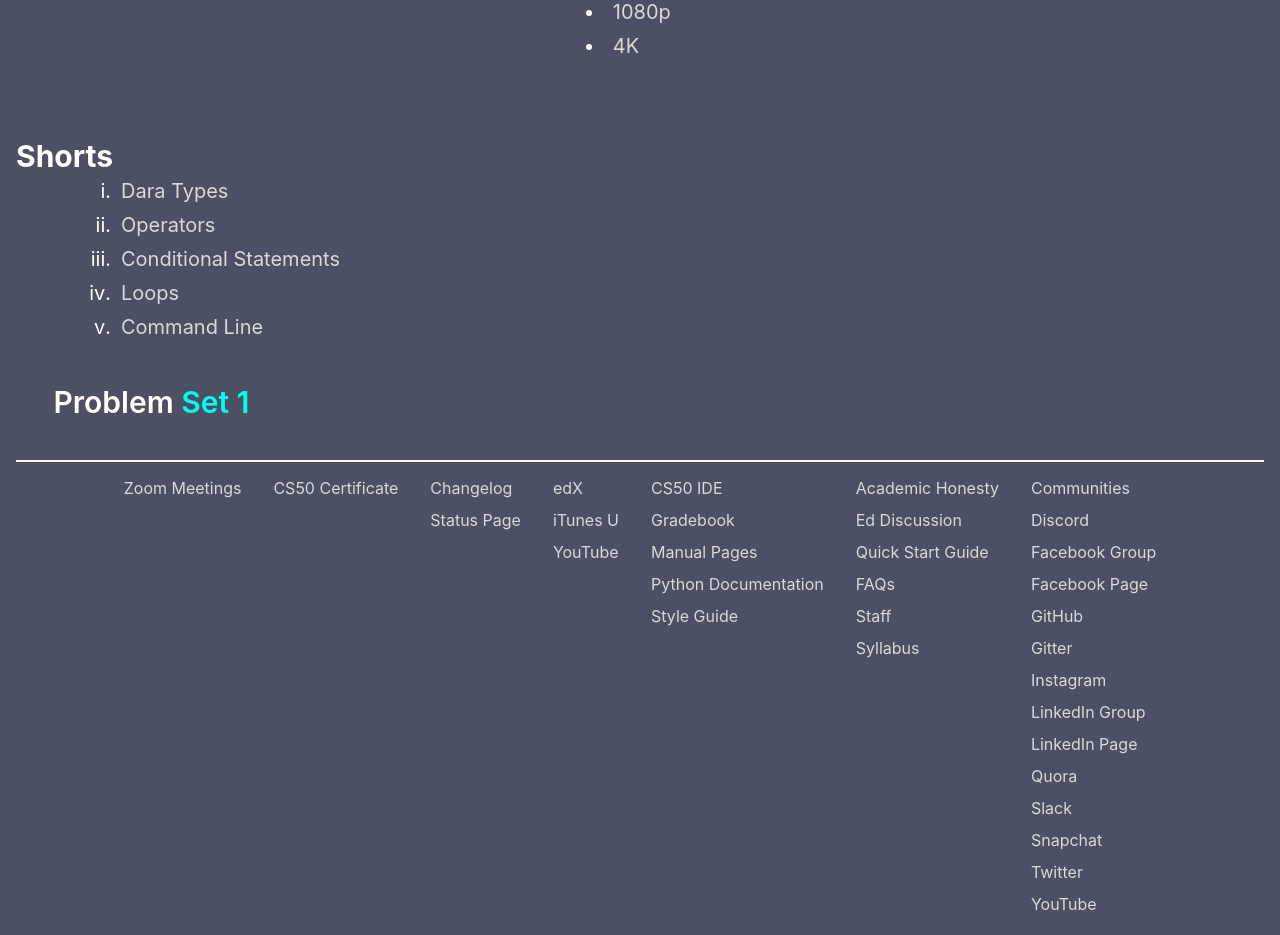
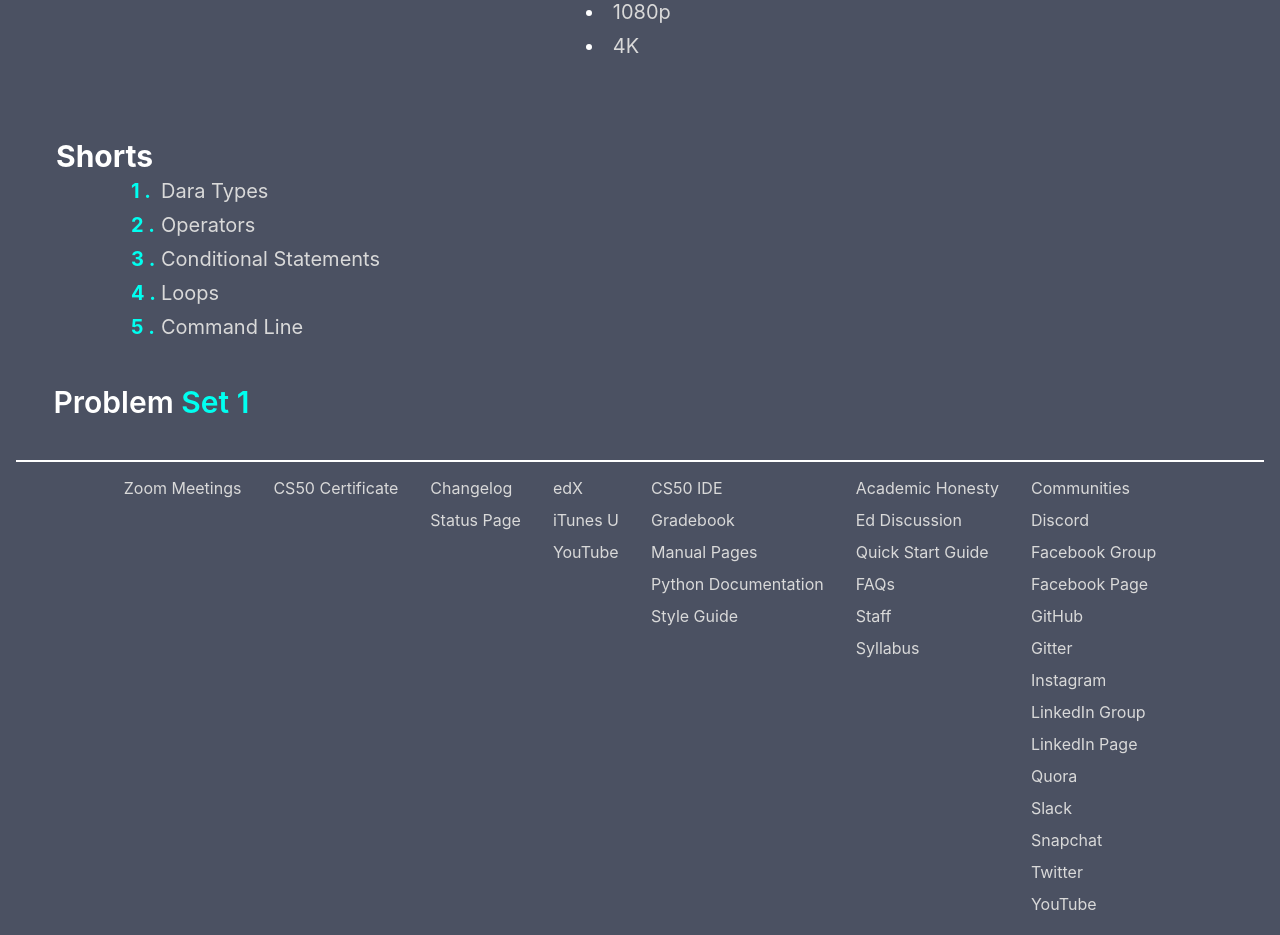
Before and after one commit to M-Hafez22/cs50x-concept, a React (Create React App) app: page /week/1 in a window 1280 px wide. Shown: the part 1200-2135 px from the top of the page. Built offline with nearby package versions, Linux system fonts and the light colour scheme.

Commit message:
Highlights Shorts links

```diff
--- a/src/style/_weekContent.scss
+++ b/src/style/_weekContent.scss
@@ -86,14 +86,23 @@
     }
 
     .shorts{
-        margin: 2em 0;
-
+        margin: 2em;
         .shorts-list{
             margin-left: 5em;
-            list-style: lower-roman outside;
+            counter-reset: my-counter;
 
             li{
                 padding: 0.25em;
+                counter-increment: my-counter;
+                &::before {
+                    content: counter(my-counter) " .";
+                    color: $accent;
+                    font-weight: bold;
+                    display: inline-block;
+                    width: 1.5em;
+                    left: -0.25em;
+                    margin-left: -1.5em;
+                  }
             }
 
         }
```
